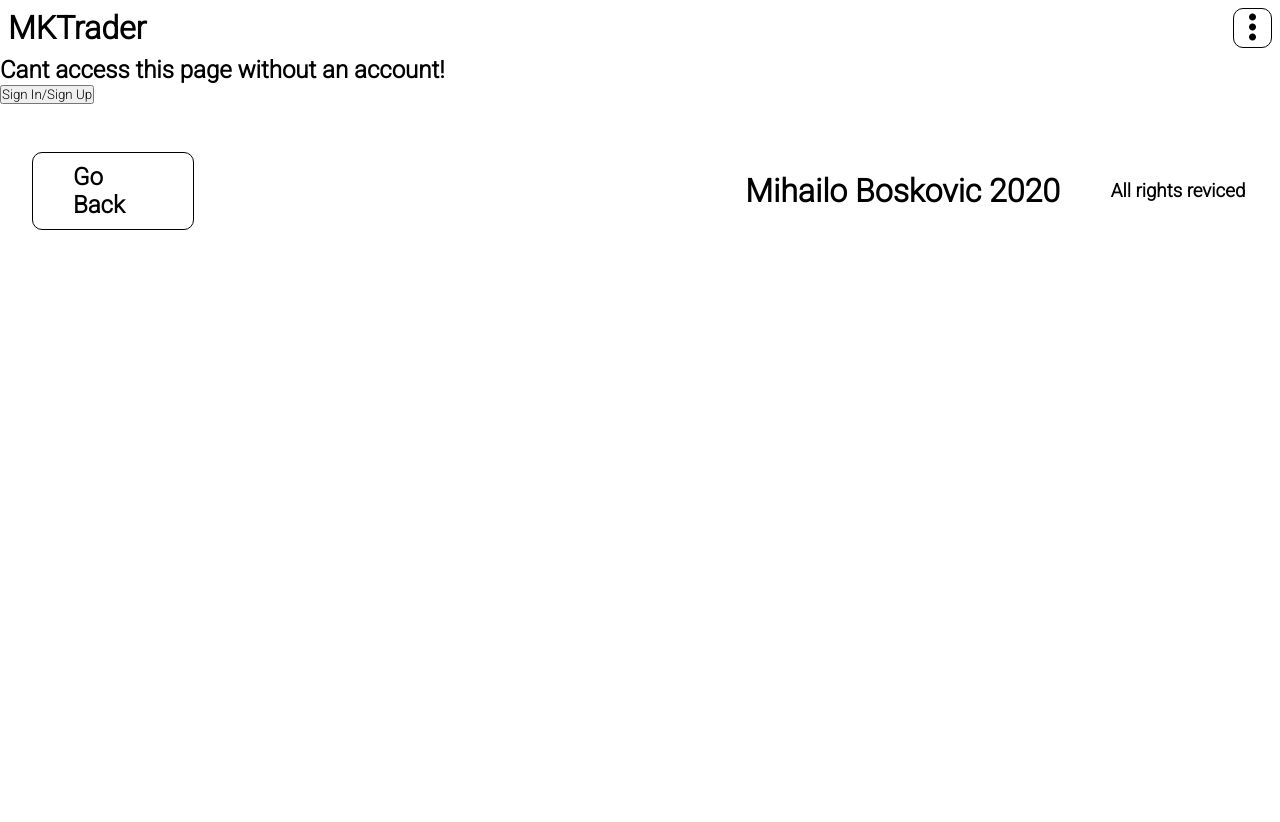
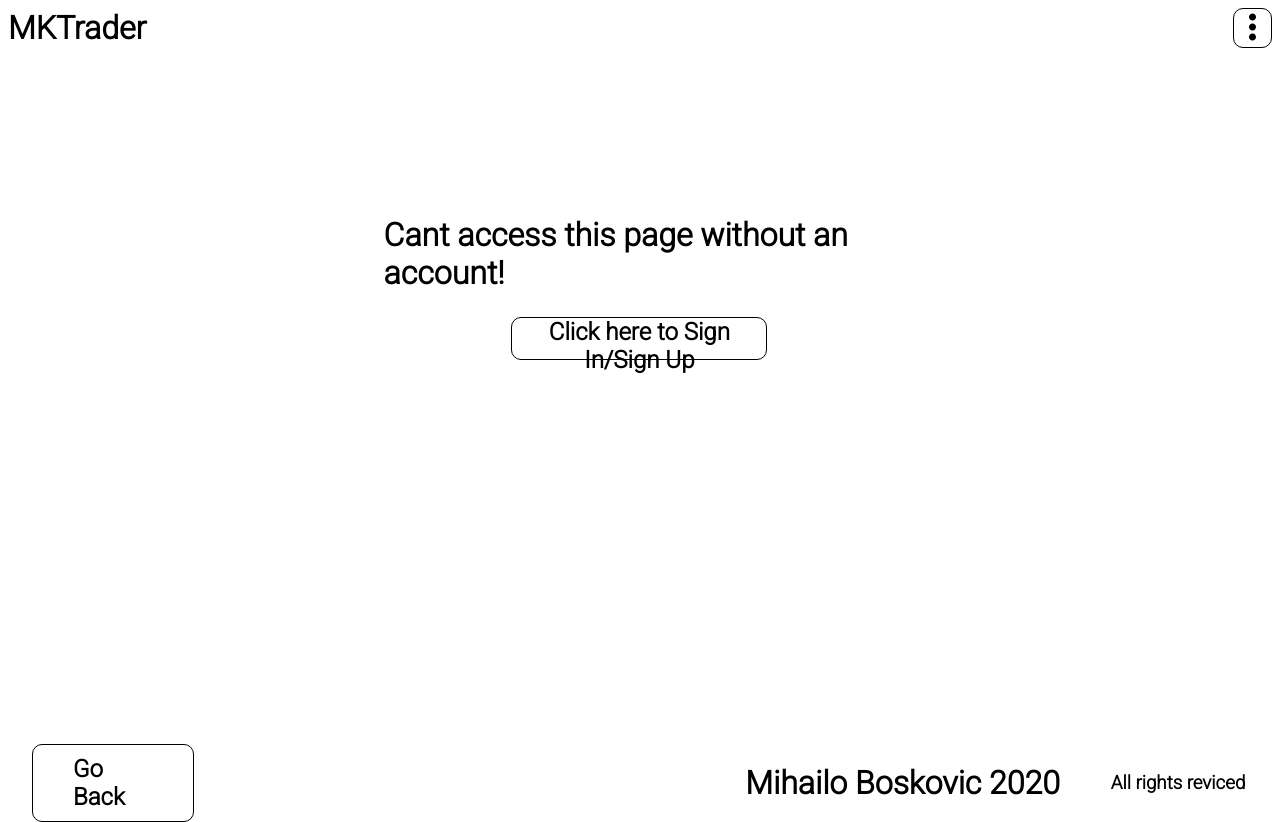
Before and after one commit to Mihailob5017/mk-trader, a React (Create React App) app in the folder client/: page /add in a window 1280 px wide. Before the commit the page ends 800 px from the top, so only its background shows below. Built offline with nearby package versions, Linux system fonts and the light colour scheme.

Commit message:
added some styling to the redirect component

```diff
--- a/client/src/components/header/header.component.js
+++ b/client/src/components/header/header.component.js
@@ -1,4 +1,4 @@
-import React, { useState } from 'react';
+import React, { useState, useEffect } from 'react';
 import { isExact } from '../../helpers/helpers';
 import { Link, withRouter } from 'react-router-dom';
 import './header.style.scss';
--- a/client/src/components/item/item.style.scss
+++ b/client/src/components/item/item.style.scss
@@ -33,11 +33,11 @@
       cursor: pointer;
       font-size: 2.5rem;
       &:hover {
-        color: royalblue;
+        color: black;
       }
     }
     .btn-disabled {
-      color: royalblue;
+      color: black;
     }
   }
   .item-btns {
--- a/client/src/components/redirect/redirect.component.js
+++ b/client/src/components/redirect/redirect.component.js
@@ -4,10 +4,12 @@ import './redirect.style.scss';
 const Redirect = ({ handleClick, children }) => {
   return (
     <div className="redirect-container">
-      <h2 className="redirect-text">{children}</h2>
-      <button className="redirect-btn" onClick={handleClick}>
-        Sign In/Sign Up
-      </button>
+      <div className='redirect-main'>
+        <h1 className="redirect-text">{children}</h1>
+        <button className="redirect-btn" onClick={handleClick}>
+          Click here to Sign In/Sign Up
+        </button>
+      </div>
     </div>
   );
 };
--- a/client/src/components/redirect/redirect.style.scss
+++ b/client/src/components/redirect/redirect.style.scss
@@ -0,0 +1,29 @@
+.redirect-container {
+  width: 99.9vw;
+  height: 60vh;
+  .redirect-main {
+    margin: auto;
+    margin-top: 20vh;
+    width: 40%;
+    height: 30%;
+    display: flex;
+    flex-direction: column;
+    justify-content: space-between;
+    align-items: center;
+  }
+  .redirect-btn {
+    width: 50%;
+    height: 30%;
+    border: 1px solid black;
+    font-size: 1.5rem;
+    background: white;
+    border-radius: 10px;
+    font-weight: 600;
+    &:hover {
+      transition: 500ms;
+      cursor: pointer;
+      background: royalblue;
+      color: white;
+    }
+  }
+}
--- a/client/src/pages/start/start.page.js
+++ b/client/src/pages/start/start.page.js
@@ -1,4 +1,4 @@
-import React, { useEffect } from 'react';
+import React from 'react';
 import './start-page.style.scss';
 import PageOverview from '../../components/page-overview/page-overview.component';
 
@@ -8,7 +8,7 @@ import add_img from '../../assets/images/add.jpeg';
 import sign_img from '../../assets/images/sign.jpeg';
 
 const StartPage = ({ hasToken, signOut }) => {
-  useEffect(() => {});
+
   return (
     <div className="start-page-container">
       <PageOverview image={homepage_img} to="/home">
```
